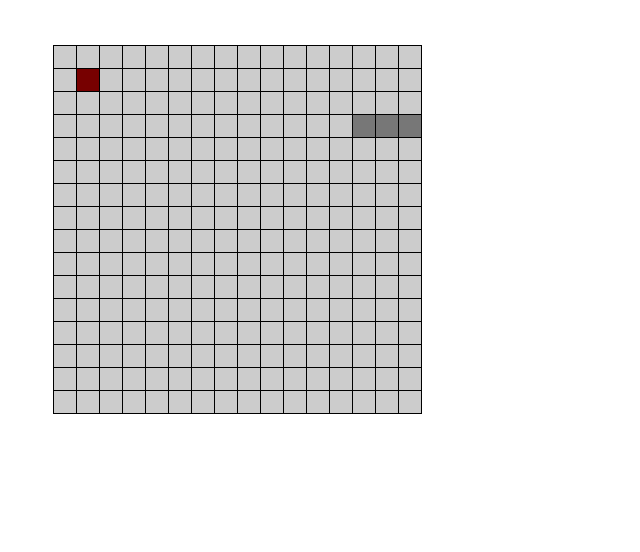
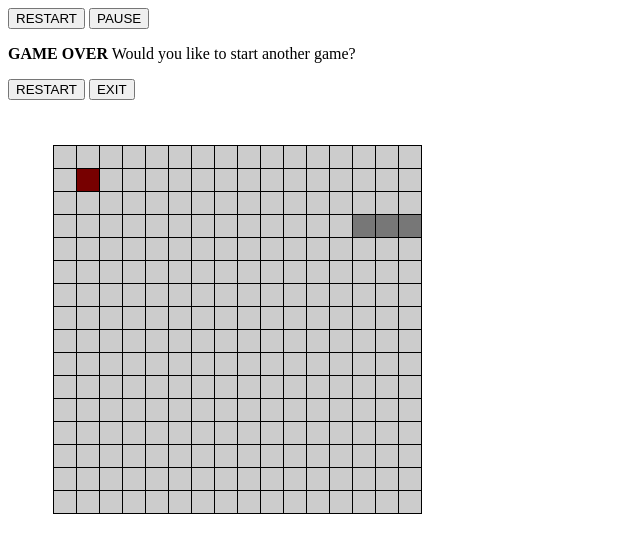
Before and after one commit to GalGrigoryeva/Snake-game, a plain HTML site: page index.html in a window 1280 px wide. Shown: the whole page, without its empty margins (0-640 px from the left). Drawn offline with Linux system fonts and the light colour scheme.

Commit message:
Added popup and buttons

```diff
--- a/index.html
+++ b/index.html
@@ -6,6 +6,21 @@
 		<link rel="stylesheet" href="css/style.css">
 	</head>
 	<body>
-    <script src="js/scripts.js"></script>
+		<div class="wrapper">
+			<button class="btn btn-restart" type="button" title="Restart">RESTART</button>
+			<button class="btn btn-pause" type="button" title="Pause">PAUSE</button>
+		</div>
+
+		<div class="modal-content">
+			<p class="modal-content-text">
+				<b>GAME OVER</b>
+				Would you like to start another game?
+			</p>
+			<button class="btn btn-restart" type="button" title="Restart">RESTART</button>
+			<button class="btn btn-exit" type="button" title="Exit">EXIT</button>
+		</div>
+
+		<div class="modal-overlay"></div>
+		<script src="js/scripts.js"></script>
   </body>
 </html>
```
